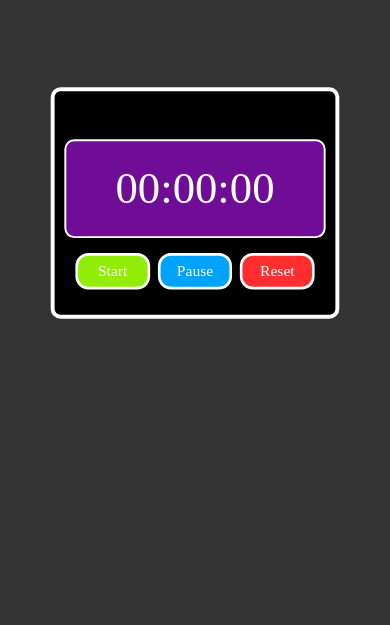
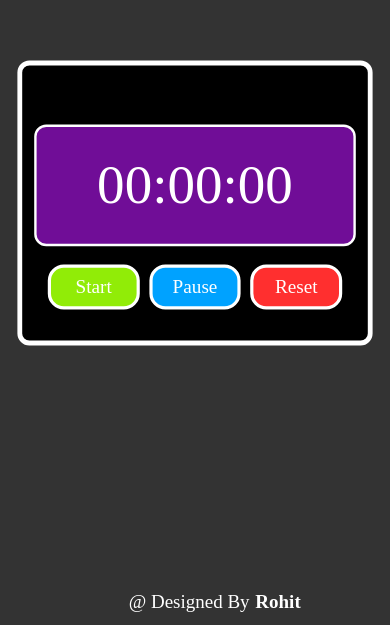
Before and after one commit to iamrohitmondal/Functional-Stopwatch, a plain HTML site: page index.html in a window 390 px wide. Shown: the part 219-844 px from the top of the page. Drawn offline with Linux system fonts and the light colour scheme.

Commit message:
Update index.html

```diff
--- a/index.html
+++ b/index.html
@@ -139,8 +139,30 @@
       transform: scale(.9);
       color: rgb(199, 199, 199);
     }
-    #clock{
-      transform: scale(.65);
+
+    #ownerinfo {
+      position: fixed;
+      display: flex;
+      justify-content: center;
+      align-items: center;
+      z-index: 10;
+      top: 96%;
+      left: 46%;
+      color: white;
+      font-size: 21px;
+      font-family: 'Times New Roman', Times, serif;
+    }
+
+    @media only screen and (max-width:445px) {
+      #clock {
+        transform: scale(.8);
+      }
+
+      #ownerinfo {
+        top: 96%;
+        left: 33%;
+        font-size: 19px;
+      }
     }
   </style>
 
@@ -172,6 +194,9 @@
     </div>
 
   </div>
+  <div id="ownerinfo">@ Designed By <a href="https://github.com/iamrohitmondal"
+      style="text-decoration: none; margin-left: .3em; color:white; font-weight: bolder; font-size: 19px;">Rohit</a>
+  </div>
   <audio id="tick-sound" src="tick.mp3" type="mp3" preload="auto"></audio>
   <audio id="beep-sound" src="beep.mp3" type="mp3" preload="auto"></audio>
   <script>
@@ -184,16 +209,14 @@
     let tick = document.getElementById("tick-sound");
     let beep = document.getElementById("beep-sound");
     let box = document.getElementById("motivate")
-    function showMessages()
-    {
+    function showMessages() {
       let messages = [
-      "Success starts with self-discipline.",
         "You can do it!",
         "You are the winner!",
         "Never give up.",
         "Believe in yourself.",
         "Keep pushing forward.",
-
+        "Success starts with self-discipline.",
         "Dream big and work hard.",
         "Every step counts.",
         "Winners never quit.",
@@ -202,7 +225,7 @@
         "Make it happen."
       ]
       for (let index = 0; index < messages.length; index++) {
-        motivationInt=setTimeout(() => {
+        motivationInt = setTimeout(() => {
           box.textContent = messages[index];
         }, index * 5000)
       }
```
Lines whose indentation alone changed are shown as unchanged.
